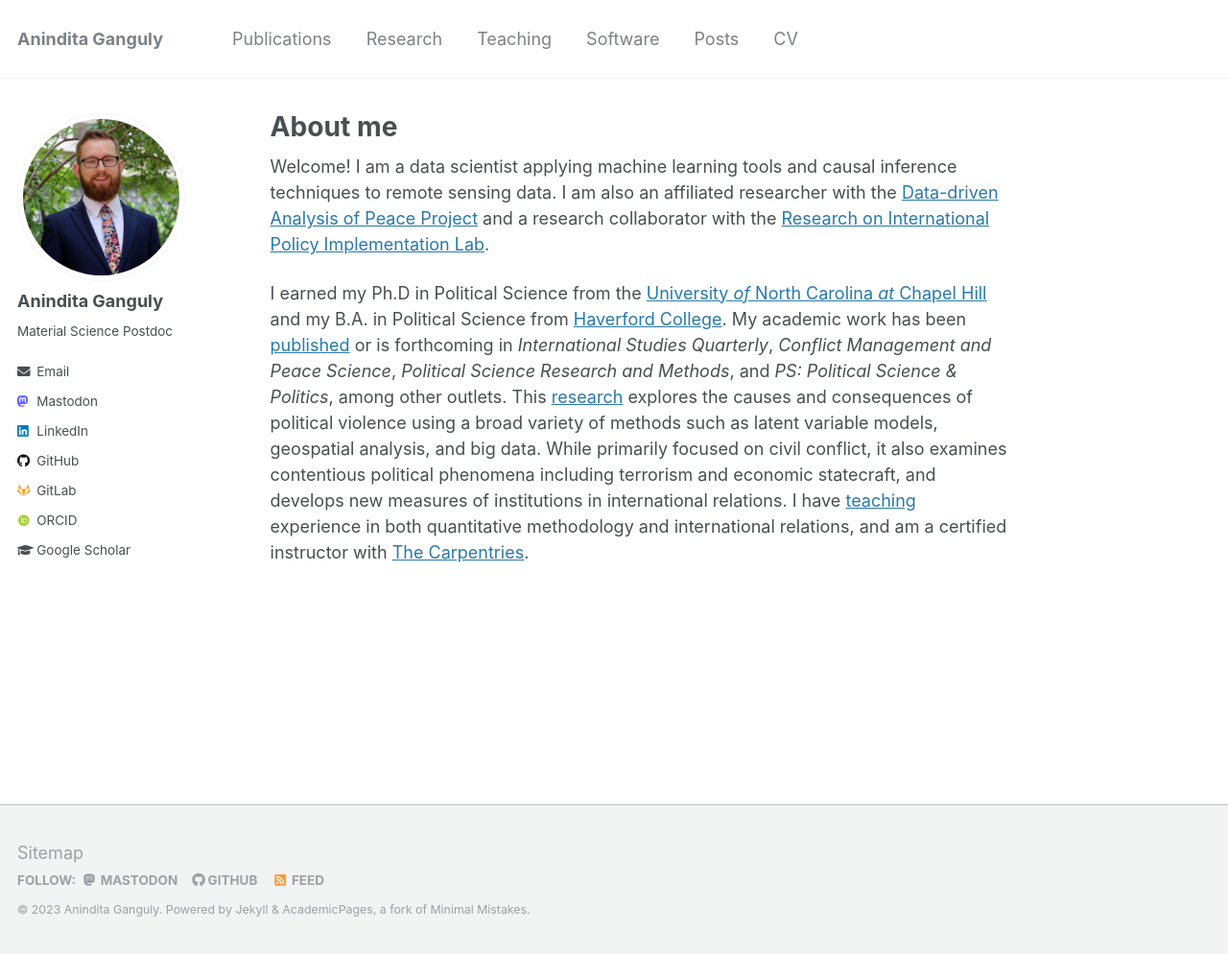
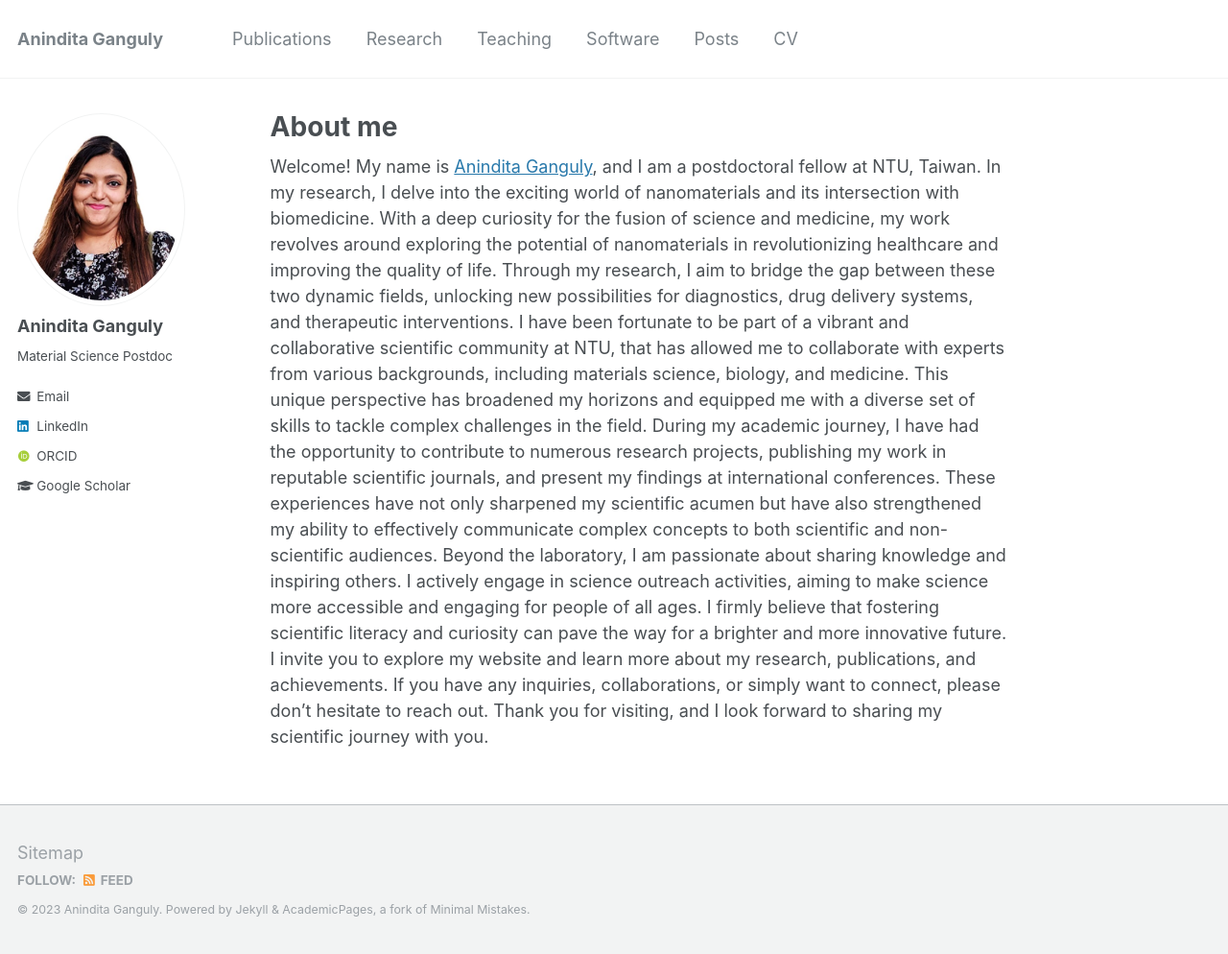
Before and after one commit to AbhisekGanguly/aninditaganguly, a Jekyll site: the page built from _pages/about.md, in a window 1280 px wide and 994 px high. Shown: the whole window at 96% size. Built offline with Jekyll 4.4.1, drawn with Linux system fonts in a browser that asks for light colours; some web fonts are replaced.

Commit message:
website changes - I

```diff
--- a/_config.yml
+++ b/_config.yml
@@ -57,7 +57,7 @@ yandex_site_verification :
 
 # Social Sharing
 mastodon:
-  username               : "fosstodon.org/@jayrobw"
+  username               :
 twitter:
   username               :
 facebook:
@@ -101,15 +101,15 @@ author:
   flickr           :
   facebook         :
   foursquare       :
-  github           : "jayrobwilliams"
-  gitlab           : "jayrobwilliams"
+  github           :
+  gitlab           :
   google_plus      :
   keybase          :
   instagram        :
   impactstory      : #"https://profiles.impactstory.org/u/xxxx-xxxx-xxxx-xxxx"
   lastfm           :
-  linkedin         : "jayrobwilliams"
-  mastodon         : "fosstodon.org/@jayrobw"
+  linkedin         : "https://www.linkedin.com/in/anindita-ganguly-4a5391b3/"
+  mastodon         :
   pinterest        :
   soundcloud       :
   stackoverflow    : #"https://stackoverflow.com/users/10912314/jayrobwilliams"
--- a/_pages/about.md
+++ b/_pages/about.md
@@ -8,23 +8,7 @@ redirect_from:
   - /about.html
 ---
 
-Welcome! I am a data scientist applying machine learning tools and causal
-inference techniques to remote sensing data. I am also an affiliated
-researcher with the [Data-driven Analysis of Peace Project](https://dapp-lab.org)
-and a research collaborator with the
-[Research on International Policy Implementation Lab](https://bridgingthegapproject.org/ripil).
-
-I earned my Ph.D in Political Science from the
-[University *of* North Carolina *at* Chapel Hill](https://www.unc.edu) and my
-B.A. in Political Science from [Haverford College](https://www.haverford.edu).
-My academic work has been [published](publications) or is forthcoming in
-*International Studies Quarterly*, *Conflict Management and Peace Science*,
-*Political Science Research and Methods*, and *PS: Political Science & Politics*,
-among other outlets. This [research](research) explores the causes and
-consequences of political violence using a broad variety of methods such as
-latent variable models, geospatial analysis, and big data. While primarily
-focused on civil conflict, it also examines contentious political phenomena
-including terrorism and economic statecraft, and develops new measures of
-institutions in international relations. I have [teaching](teaching) experience
-in both quantitative methodology and international relations, and am a certified
-instructor with [The Carpentries](https://carpentries.org).
+Welcome! My name is [Anindita Ganguly](https://aninditaganguly.org), and I am a postdoctoral fellow at NTU, Taiwan. In my research, I delve into the exciting world of nanomaterials and its intersection with biomedicine.
+With a deep curiosity for the fusion of science and medicine, my work revolves around exploring the potential of nanomaterials in revolutionizing healthcare and improving the quality of life. Through my research, I aim to bridge the gap between these two dynamic fields, unlocking new possibilities for diagnostics, drug delivery systems, and therapeutic interventions. I have been fortunate to be part of a vibrant and collaborative scientific community at NTU, that has allowed me to collaborate with experts from various backgrounds, including materials science, biology, and medicine. This unique perspective has broadened my horizons and equipped me with a diverse set of skills to tackle complex challenges in the field.
+During my academic journey, I have had the opportunity to contribute to numerous research projects, publishing my work in reputable scientific journals, and present my findings at international conferences. These experiences have not only sharpened my scientific acumen but have also strengthened my ability to effectively communicate complex concepts to both scientific and non-scientific audiences.
+Beyond the laboratory, I am passionate about sharing knowledge and inspiring others. I actively engage in science outreach activities, aiming to make science more accessible and engaging for people of all ages. I firmly believe that fostering scientific literacy and curiosity can pave the way for a brighter and more innovative future. I invite you to explore my website and learn more about my research, publications, and achievements. If you have any inquiries, collaborations, or simply want to connect, please don't hesitate to reach out. Thank you for visiting, and I look forward to sharing my scientific journey with you.
```
Also changed, not shown: _pages/cv.md (+2 -2 lines), _publications/2019-BayesPostEst.md (deleted, +0 -10 lines), _publications/2020-Design-Strategy-og-rGO.md (added, +18 -0 lines), _publications/2020-Influence-of–temperature-variation.md (added, +17 -0 lines), _publications/2020-Safety-assessment-control-on-mouse.md (added, +17 -0 lines), _publications/2020-civilian-targeting.md (deleted, +0 -11 lines), _publications/2021-Synthesis-of-nickel-vanadate-anchored-on-reduced-graphene-oxide.MD (added, +18 -0 lines), _publications/2021-conflict-preemption.md (deleted, +0 -12 lines), _publications/2021-peace-agreement-strength.md (+13 -8 lines), _publications/2022-teaching-programming.md (deleted, +0 -10 lines), images/profile.png, 3 other files.
